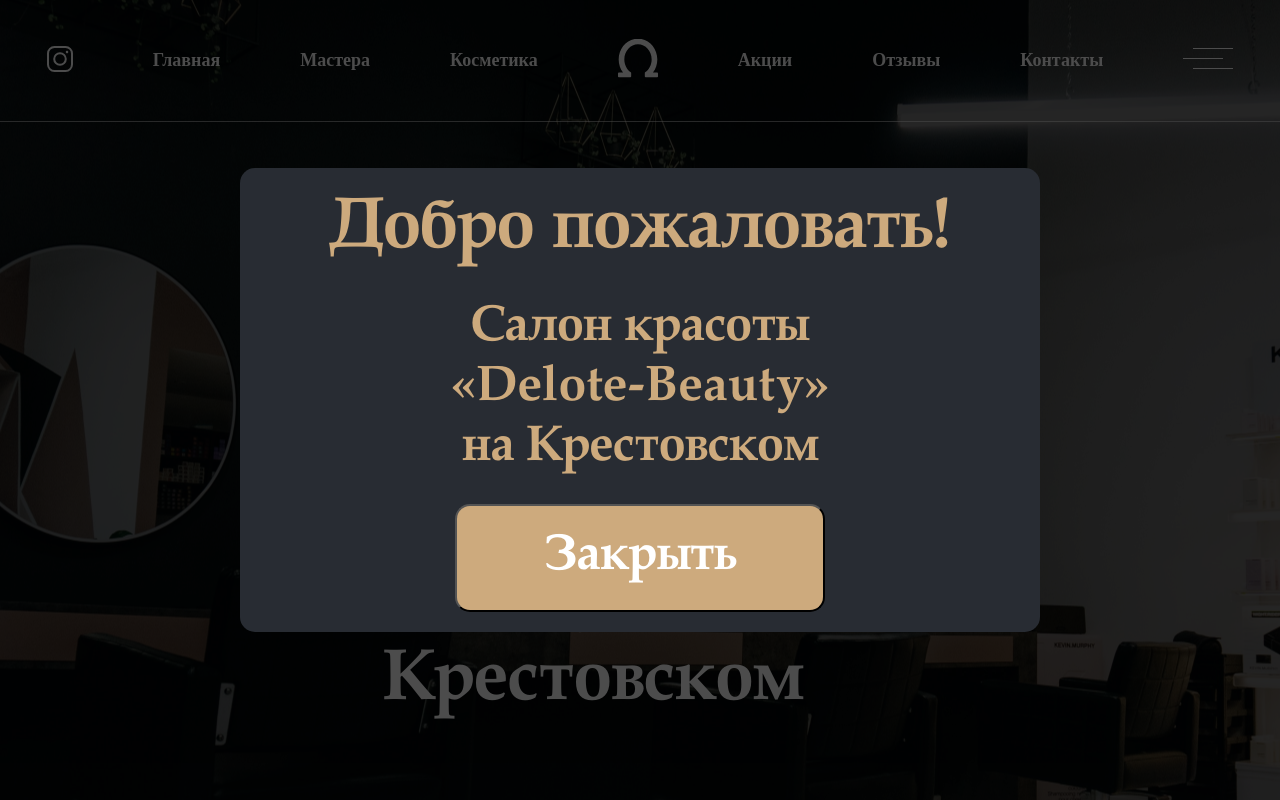
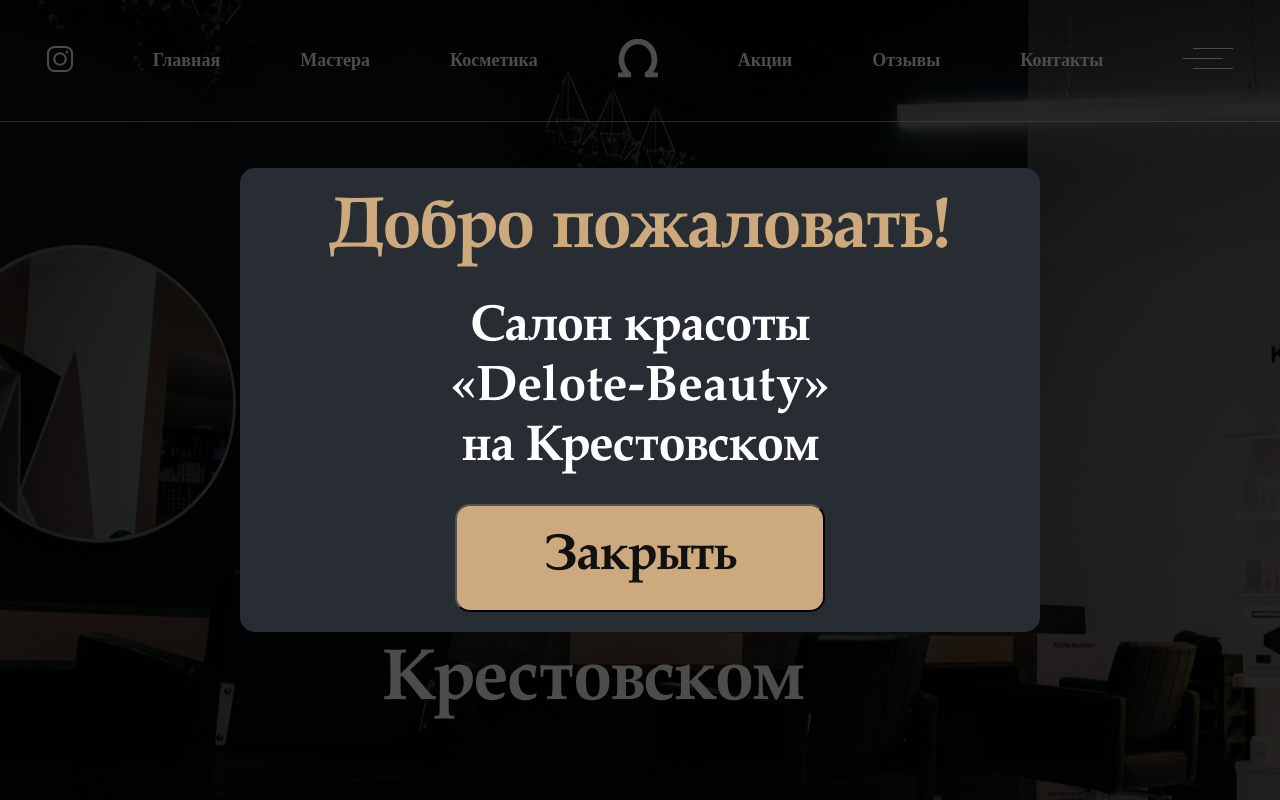
Before and after one commit to Maxim93mk/Delote-Beauty, a React (Create React App) app: page / in a window 1280 px wide. Shown: the top 800 px of the page. Built offline with nearby package versions, Linux system fonts and the light colour scheme.

Commit message:
Сверстано модальное окно приветствия, изменен цвет кнопки <Закрыть>

```diff
--- a/src/components/welcome-popup/welcome-popup.css
+++ b/src/components/welcome-popup/welcome-popup.css
@@ -40,6 +40,7 @@
     text-align: center;
     max-width: 400px;
     width: 100%;
+    color: #FFFFFF;
 }
 
 .close-welcome-popup-btn{
@@ -49,7 +50,7 @@
     font-size: 50px;
     font-weight: 600;
     background-color: rgb(205, 170, 125);
-    color: #FFFFFF;
+    color: #111111;
     border-radius: 15px;
     cursor: pointer;
 }
```
